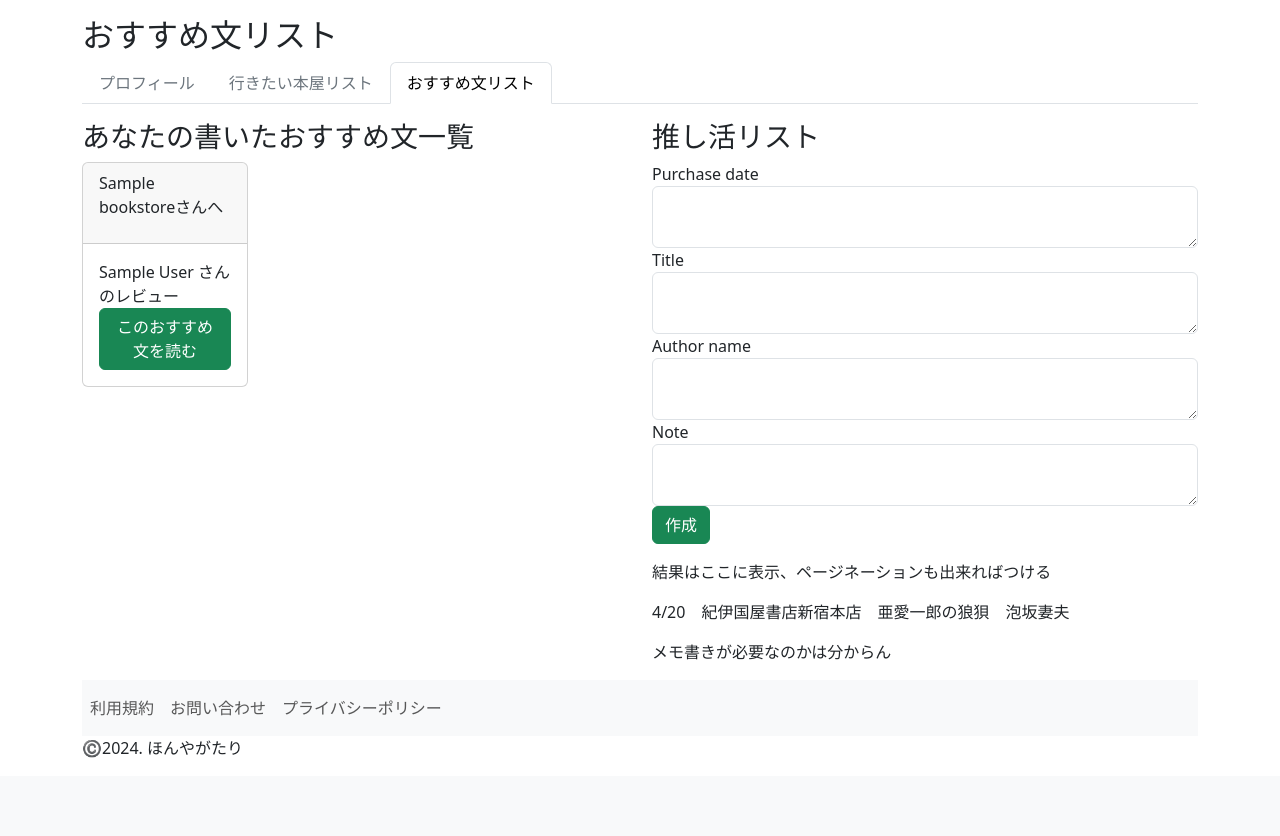
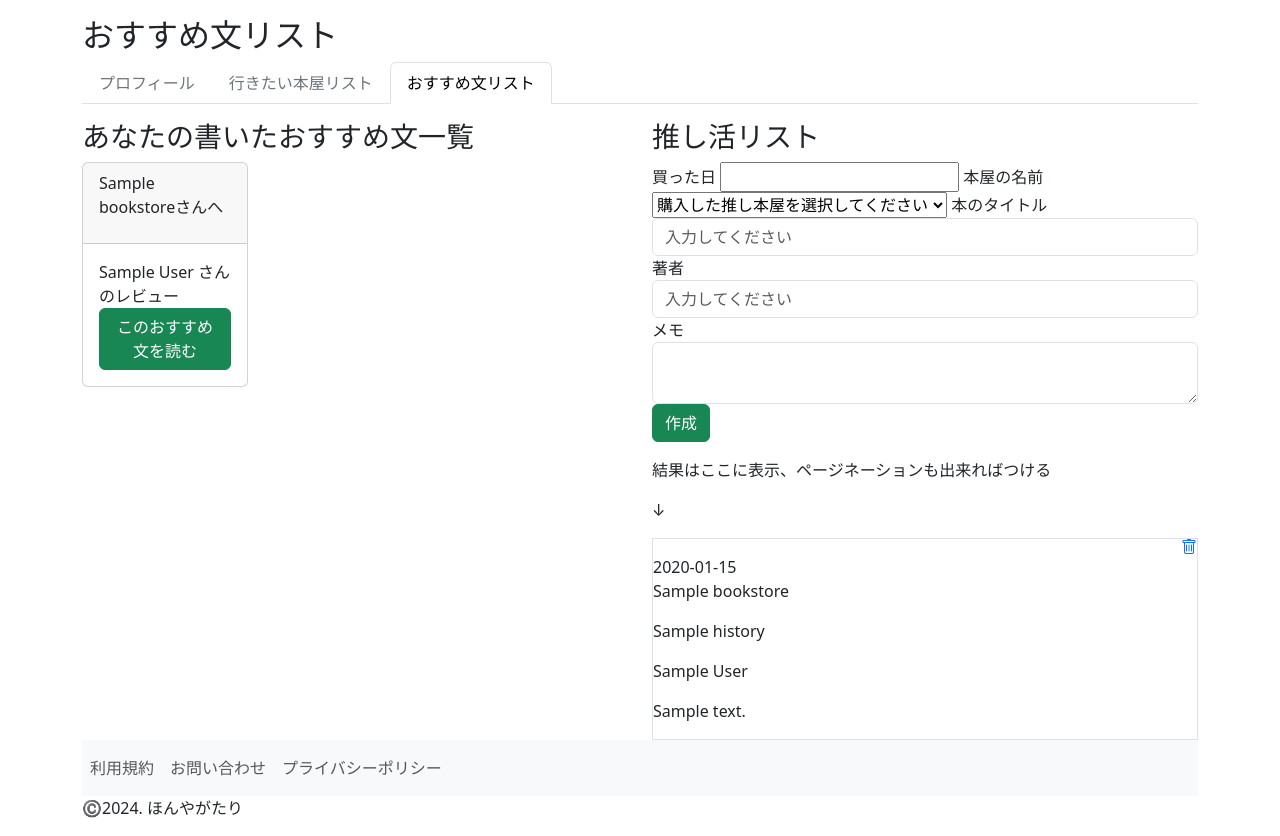
Before and after one commit to KentoBF5587/bookstore_visitor, a Rails app: page /profiles/review_list in a window 1280 px wide. Shown: the part 65-901 px from the top of the page. Before the commit the page ends 841 px from the top, so only its background shows below. Run offline with Rails 7, Linux system fonts and the light colour scheme; a user stored in the database is signed in; tables that the repository leaves empty hold one stand-in row (values such as "Sample post"); style sheets or scripts are compiled from the project's sources; parts of the project's set-up code (start-up, migrations or seed data) failed here and were passed over; some libraries are stand-ins or nearby versions.

Commit message:
購入履歴が作れるものは作れ、削除も出来た

```diff
--- a/app/controllers/profiles_controller.rb
+++ b/app/controllers/profiles_controller.rb
@@ -26,8 +26,8 @@ class ProfilesController < ApplicationController
   def review_list
     add_breadcrumb t('profiles.show.store_review')
     @store_reviews = current_user.store_reviews.includes(:user).order(created_at: :desc).page(params[:page])
+    @purchase_history = PurchaseHistory.new
     @purchase_histories = current_user.purchase_histories.includes(:user).order(created_at: :desc)
-    @purchase_history = PurchaseHistory.new
   end
 
   private
--- a/app/controllers/store_reviews_controller.rb
+++ b/app/controllers/store_reviews_controller.rb
@@ -57,6 +57,6 @@ class StoreReviewsController < ApplicationController
   end
 
   def store_review_params
-    params.require(:store_review).permit(:date_entered, :opportunity, :first_visit, :favorite_reason, :free_description)
+    params.require(:store_review).permit(:date_entered, :opportunity, :first_visit, :favorite_reason, :free_description, :bookstore_id)
   end
 end
--- a/app/models/bookstore.rb
+++ b/app/models/bookstore.rb
@@ -9,7 +9,6 @@ class Bookstore < ApplicationRecord
   has_many :tag_relations, dependent: :destroy
   has_many :tags, through: :tag_relations
   has_many :wanna_go_bookstores, dependent: :destroy
-  has_many :purchase_histories, dependent: :destroy
 
   def self.ransackable_attributes(_auth_object = nil)
     %w[name address]
--- a/app/models/purchase_history.rb
+++ b/app/models/purchase_history.rb
@@ -3,6 +3,5 @@ class PurchaseHistory < ApplicationRecord
   validates :note, length: { maximum: 255 }
 
   belongs_to :user
-  belongs_to :bookstore
   belongs_to :store_review
 end
--- a/app/views/profiles/bookstore_list.html.erb
+++ b/app/views/profiles/bookstore_list.html.erb
@@ -16,7 +16,7 @@
   </li>
   <li class="nav-items">
     <div class="nav-link">
-    <%= link_to t('profiles.show.store_review'), "/profiles/review_list", class:"link-secondary text-decoration-none" %>
+    <%= link_to t('profiles.show.store_review'), review_list_profiles_path, class:"link-secondary text-decoration-none" %>
     </div>
   </li>
 </ul>
--- a/app/views/profiles/review_list.html.erb
+++ b/app/views/profiles/review_list.html.erb
@@ -34,10 +34,15 @@
 </div>
 <div class="col">
 <h3>推し活リスト</h3>
-<%= render "purchase_histories/form" %>
+<%= render "purchase_histories/form"%>
 <p>結果はここに表示、ページネーションも出来ればつける</p>
 
-<p>4/20　紀伊国屋書店新宿本店　亜愛一郎の狼狽　泡坂妻夫</p>
-<p>メモ書きが必要なのかは分からん</p>
+<% if @purchase_histories.present? %>
+<%= render @purchase_histories %>
+<% else %>
+<p>推し活リストがまだ作られていません</p>
+<p>おすすめ文を書いたら、買った本を記録してみましょう！</p>
+<% end %>
+
 </div>
 </div>
--- a/app/views/profiles/show.html.erb
+++ b/app/views/profiles/show.html.erb
@@ -16,7 +16,7 @@
   </li>
   <li class="nav-items">
     <div class="nav-link">
-    <%= link_to t('.store_review'), "/profiles/review_list", class:"link-secondary text-decoration-none" %>
+    <%= link_to t('.store_review'), review_list_profiles_path, class:"link-secondary text-decoration-none" %>
     </div>
   </li>
 </ul>
--- a/app/views/purchase_histories/_form.html.erb
+++ b/app/views/purchase_histories/_form.html.erb
@@ -1,12 +1,17 @@
 <%= form_with model: @purchase_history, url: profiles_purchase_histories_path do |f| %>
+  <%= render 'shared/error_messages', object: f.object %>
+
   <%= f.label :purchase_date %>
-  <%= f.text_area :purchase_date, class: "form-control" %>
+  <%= f.text_field :purchase_date %>
+
+  本屋の名前
+  <%= f.collection_select :store_review_id, current_user.store_reviews.includes(:bookstore).map(&:bookstore), :id, :name, prompt: "購入した推し本屋を選択してください" %>
 
   <%= f.label :title %>
-  <%= f.text_area :title, class: "form-control" %>
+  <%= f.text_field :title, class: "form-control", placeholder: "入力してください" %>
 
   <%= f.label :author_name %>
-  <%= f.text_area :author_name, class: "form-control" %>
+  <%= f.text_field :author_name, class: "form-control", placeholder: "入力してください" %>
 
   <%= f.label :note %>
   <%= f.text_area :note, class: "form-control" %>
--- a/app/views/purchase_histories/_purchase_history.html.erb
+++ b/app/views/purchase_histories/_purchase_history.html.erb
@@ -0,0 +1,19 @@
+<p>↓</p>
+
+<div id="purchase_history-id-<%= purchase_history.id %>" class="border">
+  <div class="text-end">
+  <%= link_to profiles_purchase_history_path(purchase_history), data: { turbo_method: :delete, turbo_confirm: :"削除しますか？" }, id: "button-delete-#{purchase_history}" do %>
+    <i class="bi bi-trash"></i>
+  <% end %>
+  </div>
+  <%= purchase_history.purchase_date %>
+
+<p><%= purchase_history.store_review.bookstore.name %></p>
+<div>
+<p><%= purchase_history.title %></p>
+<p><%= purchase_history.author_name %></p>
+</div>
+<div>
+<%= simple_format(purchase_history.note) %>
+</div>
+</div>
--- a/app/views/shared/_header.html.erb
+++ b/app/views/shared/_header.html.erb
@@ -26,7 +26,7 @@
      <div class="dropdown-menu dropdown-menu-end">
        <%= link_to t('header.profile'), profiles_path, class: 'dropdown-item' %>
        <%= link_to t('header.wanna_go_bookstore'), "/profiles/bookstore_list", class: 'dropdown-item' %>
-       <%= link_to t('header.review_list'), "/profiles/review_list", class: 'dropdown-item' %>
+       <%= link_to t('header.review_list'), review_list_profiles_path, class: 'dropdown-item' %>
      <div class="dropdown-divider"></div>
        <%= link_to t('header.logout'), logout_path, class: 'dropdown-item', data: { turbo_method: :delete } %>
      </div>
--- a/app/views/store_reviews/show.html.erb
+++ b/app/views/store_reviews/show.html.erb
@@ -6,10 +6,10 @@
   <%= link_to edit_store_review_path(@store_review), class: "button edit-#{@store_review.id}" do %>
     <i class="bi bi-pencil"></i>
     <% end %>
-    <%= link_to store_review_path(@store_review), class: "button delete-#{@store_review.id} ",  data: {  turbo_method: :delete, turbo_confirm: "削除しますか？" }  do %>
+    <%= link_to store_review_path(@store_review), class: "button delete-#{@store_review.id} ",  data: { turbo_method: :delete, turbo_confirm: "削除しますか？"} do %>
     <i class="bi bi-trash"></i>
     <% end %>
-<% end %>
+  <% end %>
 
   <div class="mb-3">
     <div class="fw-semibold">作った人の名前</div>
--- a/config/locales/activerecord/ja.yml
+++ b/config/locales/activerecord/ja.yml
@@ -20,3 +20,8 @@ ja:
         first_visit: 初めて行ったのはいつ頃ですか？（必須）
         favorite_reason: どんなところが好きですか？（必須）
         free_description: この本屋さんへの愛を自由に語ってください
+      purchase_history:
+        purchase_date: 買った日
+        title: 本のタイトル
+        author_name: 著者
+        note: メモ
--- a/db/migrate/20240703045554_create_purchase_histories.rb
+++ b/db/migrate/20240703045554_create_purchase_histories.rb
@@ -7,7 +7,6 @@ class CreatePurchaseHistories < ActiveRecord::Migration[7.1]
       t.string :note
 
       t.references :user, null: false, foreign_key: true
-      t.references :bookstore, null: false, foreign_key: true
       t.references :store_review, null: false, foreign_key: true
 
       t.timestamps
```
Also changed, not shown: app/controllers/purchase_histories_controller.rb (+11 -4 lines).
